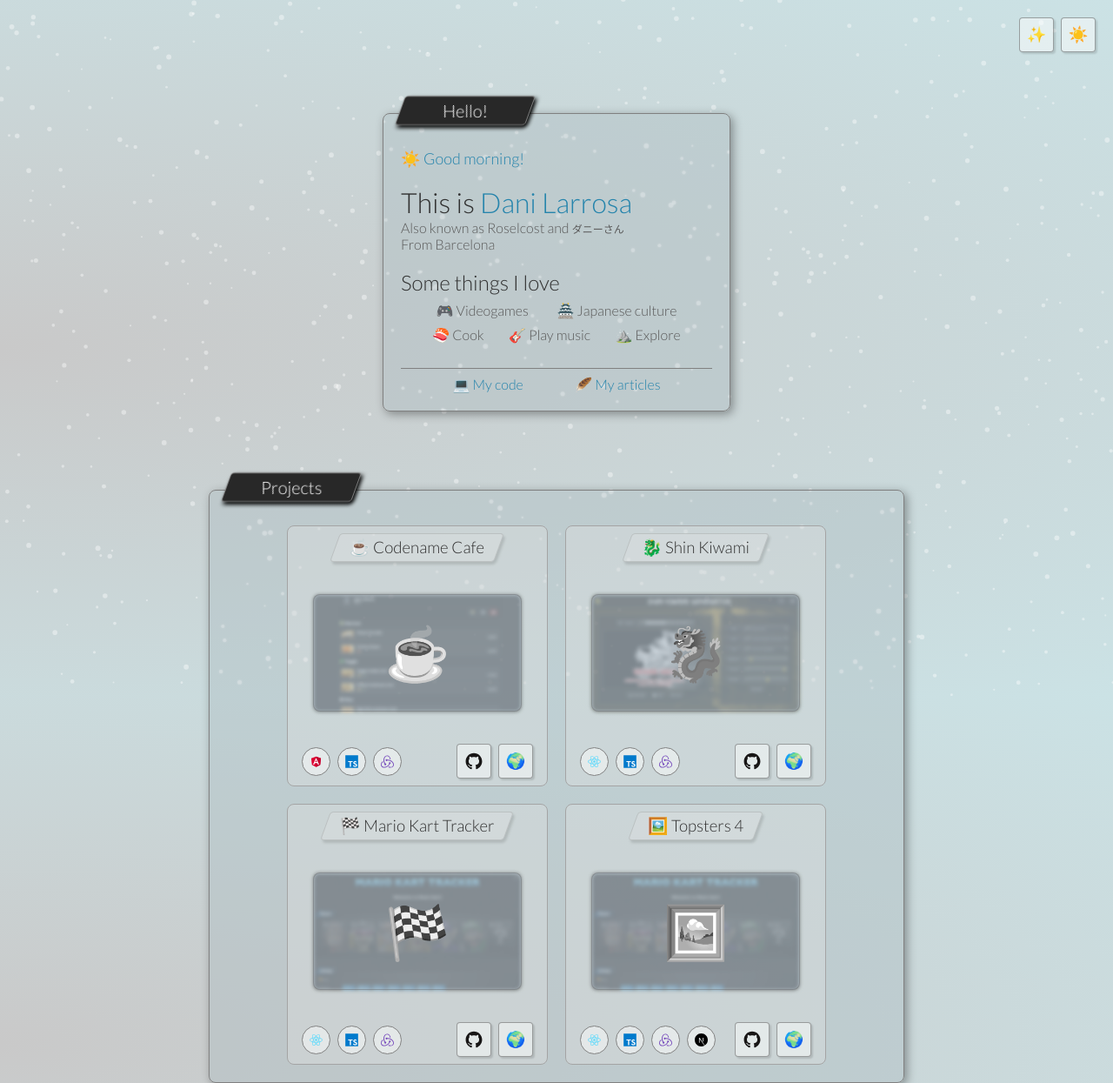
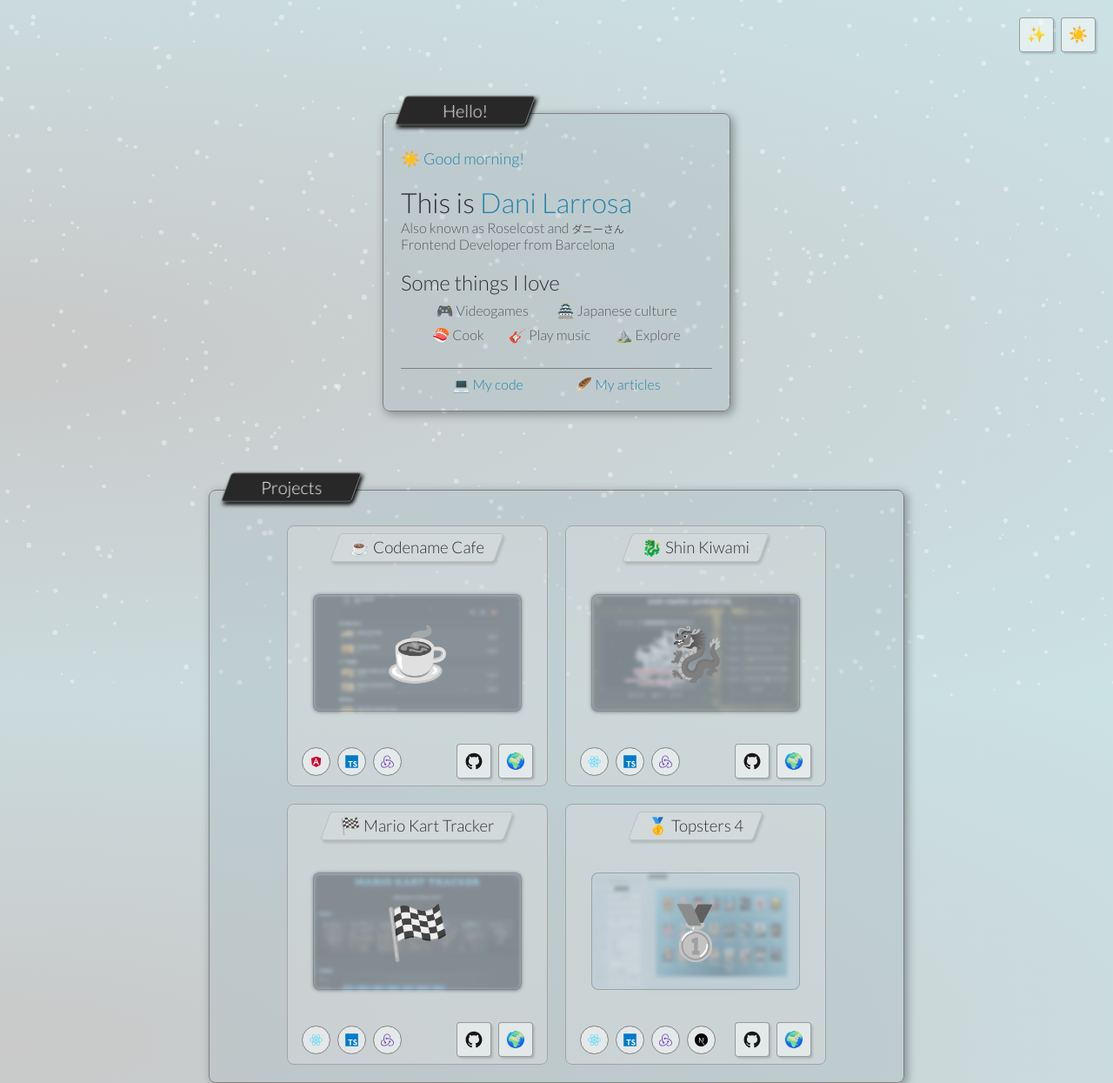
Before and after one commit to Roselcost/sora, a Next.js app: page /sora/ in a window 1280 px wide. Shown: the whole page at 87% size. Built offline with nearby package versions, Linux system fonts and the light colour scheme.

Commit message:
Add new project

```diff
--- a/src/pages/index.tsx
+++ b/src/pages/index.tsx
@@ -33,10 +33,10 @@
     },
     {
       title: "Topsters 4",
-      icon: "🖼️",
-      image: "mariokarttracker.jpg",
-      url: "https://roselcost.github.io/topsters4",
-      gitHub: "https://github.com/Roselcost/topsters4",
+      icon: "🥇",
+      image: "topsters.jpg",
+      url: "https://topsters4.vercel.app",
+      gitHub: "https://github.com/Roselcost/topsters",
       techs: ["React", "TypeScript", "Redux", "NextJS"],
     },
   ];
@@ -110,16 +110,16 @@
                     Also known as Roselcost and{" "}
                     <span style={{ fontSize: "12px" }}>ダニーさん</span>
                   </h2>
-                  <h2 className={styles.minititle}>From Barcelona</h2>
+                  <h2 className={styles.minititle}>Frontend Developer from Barcelona</h2>
                 </div>
                 <div>
                   <h2>Some things I love</h2>
                   <div className={styles.hobbies}>
-                    <div className={styles['hobbies-row']}>
+                    <div className={styles["hobbies-row"]}>
                       <h2 className={styles.minititle}>🎮 Videogames</h2>
                       <h2 className={styles.minititle}>🏯 Japanese culture</h2>
                     </div>
-                    <div className={styles['hobbies-row']}>
+                    <div className={styles["hobbies-row"]}>
                       <h2 className={styles.minititle}>🍣 Cook</h2>
                       <h2 className={styles.minititle}>🎸 Play music</h2>
                       <h2 className={styles.minititle}>⛰️ Explore</h2>
```
Also changed, not shown: public/topsters.jpg (added).
